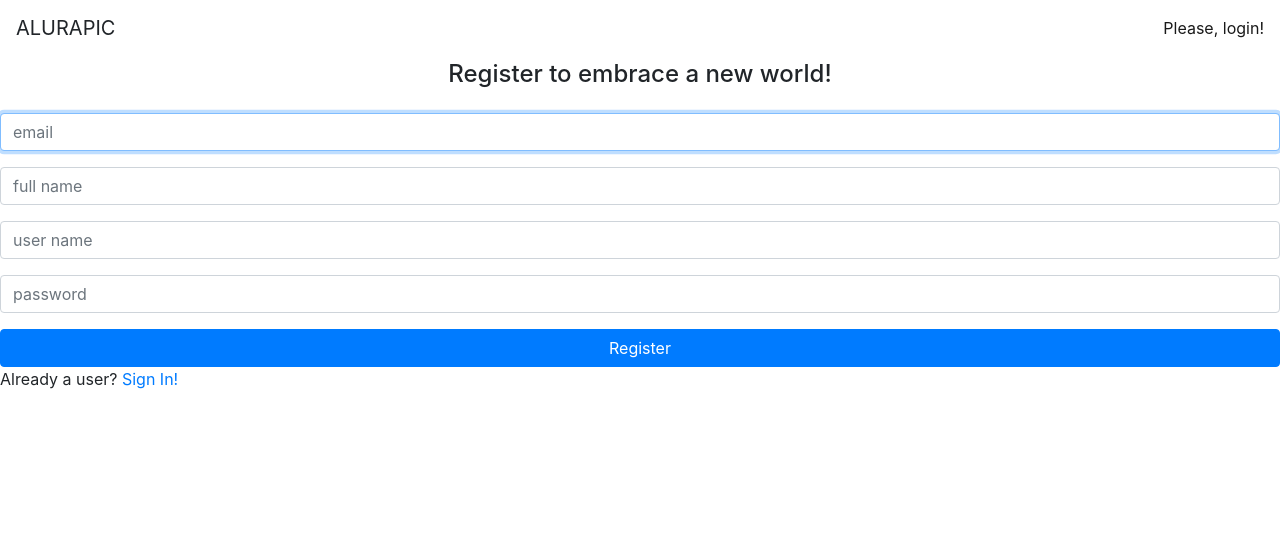
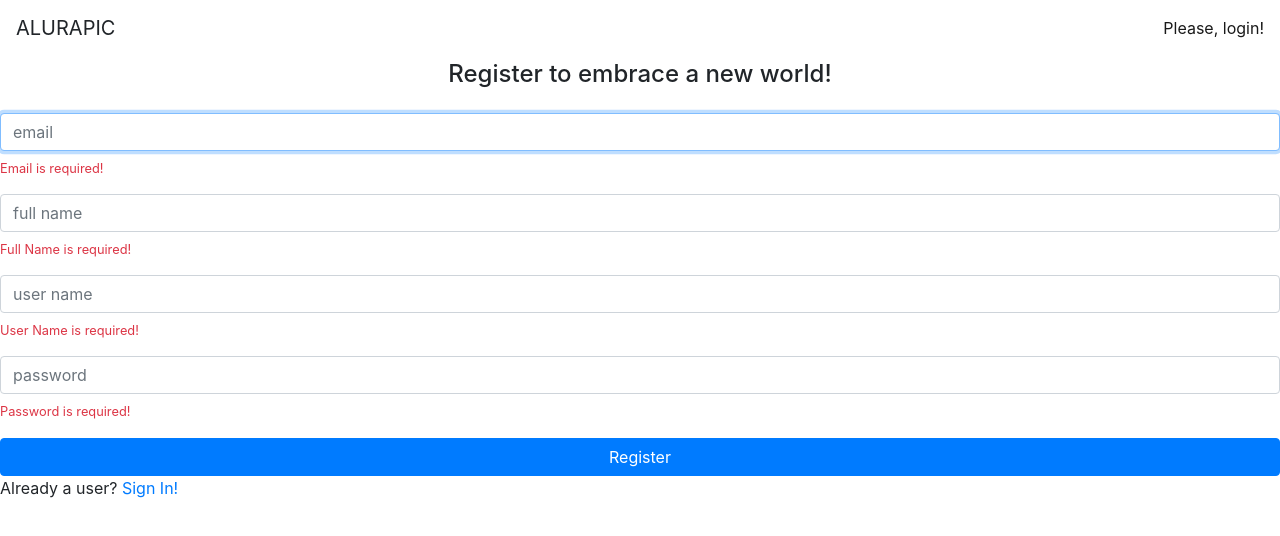
Before and after one commit to dudulive/alurapic, an Angular app: page /signup in a window 1280 px wide. Shown: the top 536 px of the page. Built offline with nearby package versions, Linux system fonts and the light colour scheme.

Commit message:
Validação do formulário

```diff
--- a/src/app/home/signup/signup/signup.component.html
+++ b/src/app/home/signup/signup/signup.component.html
@@ -1,20 +1,60 @@
 <h4 class="text-center"> Register to embrace a new world!</h4>
-<form  class="form mt-4">
+<form  [formGroup]="signupForm" class="form mt-4">
     <div class="form-group">
-        <input  placeholder="email" class="form-control" autofocus >
-
+        <input formControlName="email" placeholder="email" class="form-control" autofocus >
+        <ap-vmessage
+            *ngIf="signupForm.get('email').errors?.required"
+            text="Email is required!">
+        </ap-vmessage>
+        <ap-vmessage
+            *ngIf="signupForm.get('email').errors?.email"
+            text="Invalid Email!">
+        </ap-vmessage>
     </div>
     <div class="form-group">
-        <input placeholder="full name" class="form-control">
-
+        <input formControlName="fullName" placeholder="full name" class="form-control">
+        <ap-vmessage
+            *ngIf="signupForm.get('fullName').errors?.required"
+            text="Full Name is required!">
+        </ap-vmessage>
+        <ap-vmessage
+            *ngIf="signupForm.get('fullName').errors?.minlength"
+            text="Minimu length 2!">
+        </ap-vmessage>
+        <ap-vmessage
+            *ngIf="signupForm.get('fullName').errors?.maxlength"
+            text="Max length 30!">
+        </ap-vmessage>
     </div>
     <div class="form-group">
-        <input placeholder="user name" class="form-control">
-
+        <input formControlName="userName" placeholder="user name" class="form-control">
+        <ap-vmessage
+            *ngIf="signupForm.get('userName').errors?.required"
+            text="User Name is required!">
+        </ap-vmessage>
+        <ap-vmessage
+            *ngIf="signupForm.get('userName').errors?.minlength"
+            text="Minimu length 2!">
+        </ap-vmessage>
+        <ap-vmessage
+            *ngIf="signupForm.get('userName').errors?.maxlength"
+            text="Max length 40!">
+        </ap-vmessage>
     </div>
     <div class="form-group">
-        <input type="password" placeholder="password" class="form-control">
-
+        <input formControlName="password" type="password" placeholder="password" class="form-control">
+        <ap-vmessage
+            *ngIf="signupForm.get('password').errors?.required"
+            text="Password is required!">
+        </ap-vmessage>
+        <ap-vmessage
+            *ngIf="signupForm.get('password').errors?.minlength"
+            text="Minimu length 8!">
+        </ap-vmessage>
+        <ap-vmessage
+            *ngIf="signupForm.get('password').errors?.maxlength"
+            text="Max length 14!">
+        </ap-vmessage>
     </div>
     <button class="btn btn-primary btn-block">Register</button>
 
--- a/src/app/home/signup/signup/signup.component.ts
+++ b/src/app/home/signup/signup/signup.component.ts
@@ -1,10 +1,25 @@
-import { Component } from '@angular/core';
+import { FormGroup, FormBuilder, Validators } from '@angular/forms';
+import { Component, OnInit } from '@angular/core';
 
 @Component({
     moduleId: module.id,
     selector: 'signup',
     templateUrl: 'signup.component.html'
 })
-export class SignupComponent {
+export class SignupComponent implements OnInit {
 
+    signupForm: FormGroup;
+
+    constructor(private formBuilder: FormBuilder){
+
+    }
+
+    ngOnInit(): void {
+       this.signupForm = this.formBuilder.group({
+            email: ['', [Validators.required, Validators.email]],
+            userName: ['', [Validators.required,Validators.minLength(2), Validators.maxLength(30)]],
+            fullName: ['', [Validators.required,Validators.minLength(2), Validators.maxLength(40)]],
+            password: ['', [Validators.required,Validators.minLength(8), Validators.maxLength(14)]],
+       });
+    }
 }
```
